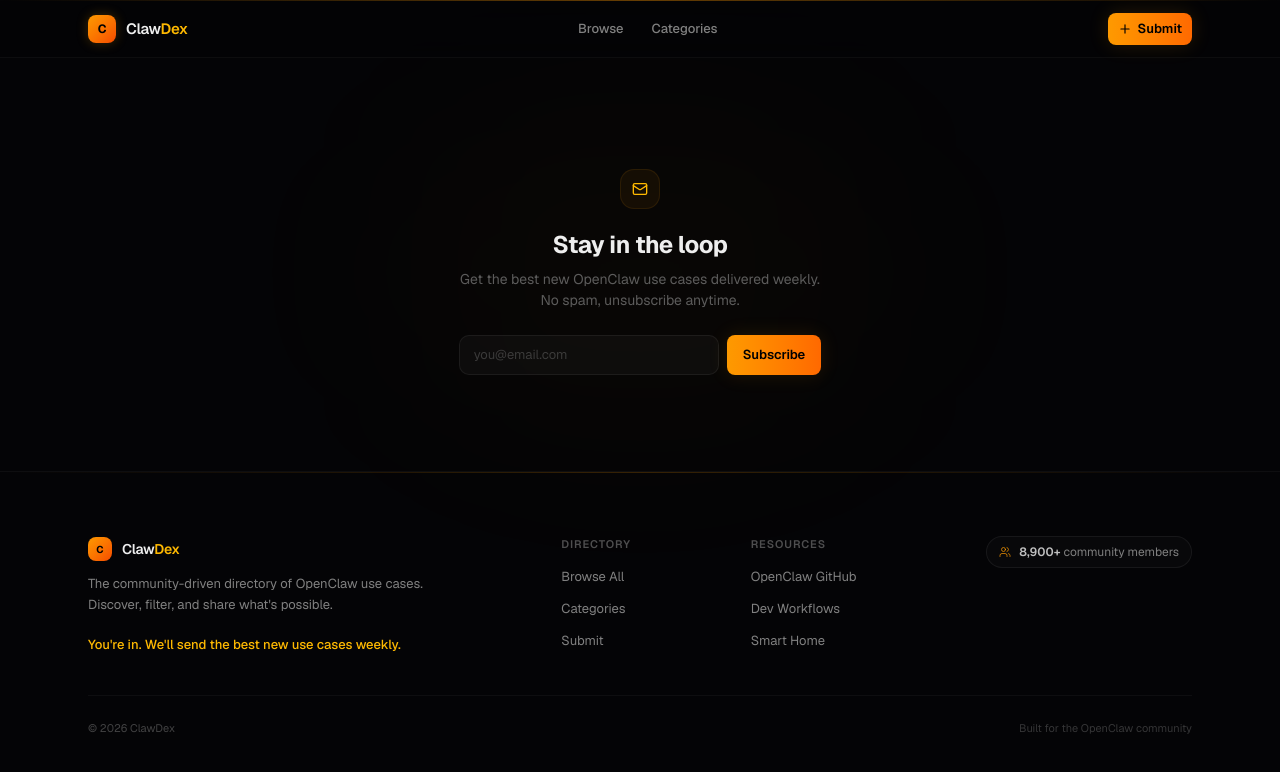
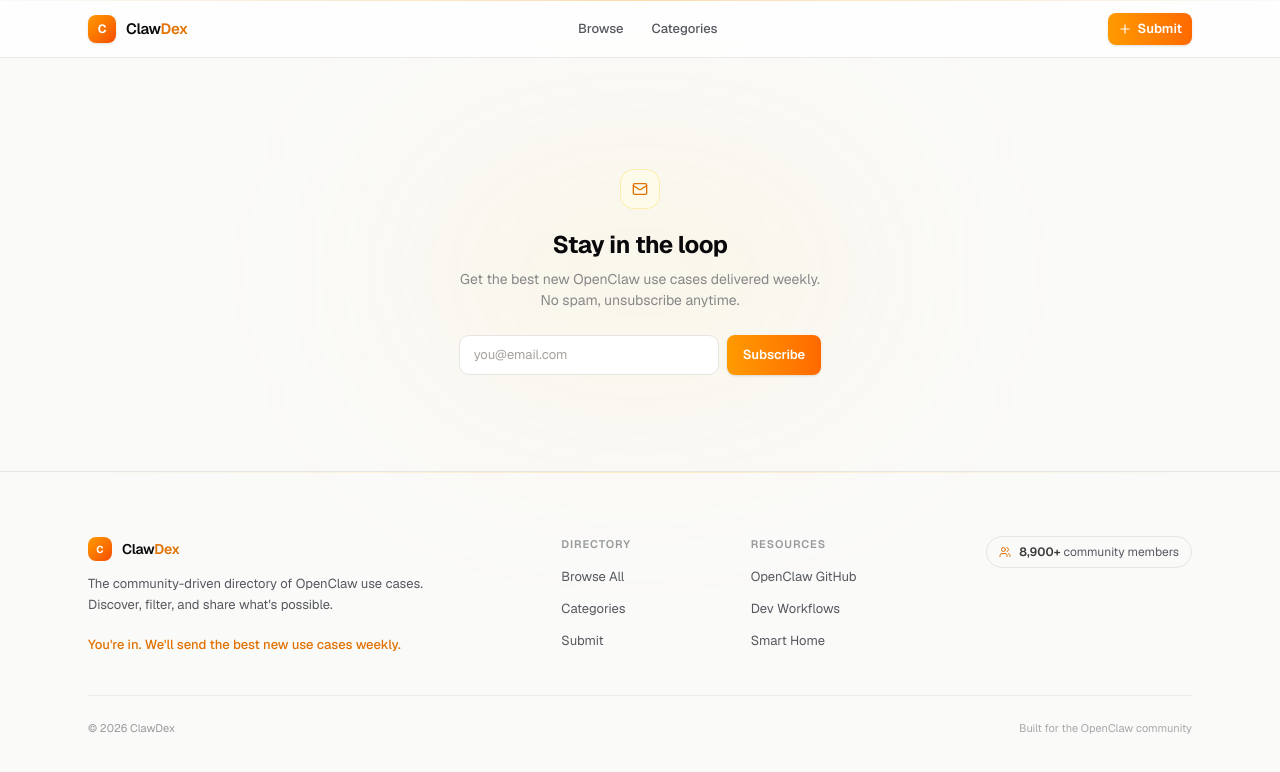
Before and after one commit to heytulsiprasad/clawdex, a Next.js app: page / in a window 1280 px wide. Both pictures are taken after typing "name@example.com" into the empty fields and a click on the button 334 px from the left and 2870 px from the top of the page. Shown: the part 2192-2964 px from the top of the page. Built offline with nearby package versions, Linux system fonts and the light colour scheme.

Commit message:
Switch entire homepage from dark to premium light theme
Convert all 7 files from dark Obsidian Ember to Warm Parchment light theme:
warm white canvas, stone-gray borders, shadow-based elevation, and deep
amber accent adapted for white backgrounds.

```diff
--- a/src/app/globals.css
+++ b/src/app/globals.css
@@ -47,45 +47,44 @@
 }
 
 /*
-  ClawDex Dark Theme — inspired by Linear/Vercel aesthetic
-  Background: Near-black (#0a0a0f)
-  Cards: Dark gray (#161620)
-  Accent: Amber/orange (#f59e0b)
+  ClawDex Light Theme — Warm Parchment
+  Background: Warm white (#fafaf8)
+  Cards: Pure white (#ffffff)
+  Accent: Deep amber/burnished gold
 */
 :root {
   --radius: 0.625rem;
-  /* Dark-first since ClawDex is a dark-theme site */
-  --background: oklch(0.11 0.005 285);
-  --foreground: oklch(0.95 0 0);
-  --card: oklch(0.16 0.005 285);
-  --card-foreground: oklch(0.95 0 0);
-  --popover: oklch(0.16 0.005 285);
-  --popover-foreground: oklch(0.95 0 0);
-  --primary: oklch(0.795 0.16 75);
-  --primary-foreground: oklch(0.16 0.005 285);
-  --secondary: oklch(0.20 0.005 285);
-  --secondary-foreground: oklch(0.90 0 0);
-  --muted: oklch(0.20 0.005 285);
-  --muted-foreground: oklch(0.60 0 0);
-  --accent: oklch(0.795 0.16 75);
-  --accent-foreground: oklch(0.16 0.005 285);
+  --background: oklch(0.985 0.002 90);
+  --foreground: oklch(0.14 0.005 285);
+  --card: oklch(1 0 0);
+  --card-foreground: oklch(0.14 0.005 285);
+  --popover: oklch(1 0 0);
+  --popover-foreground: oklch(0.14 0.005 285);
+  --primary: oklch(0.68 0.16 55);
+  --primary-foreground: oklch(1 0 0);
+  --secondary: oklch(0.965 0.002 90);
+  --secondary-foreground: oklch(0.25 0.005 285);
+  --muted: oklch(0.965 0.002 90);
+  --muted-foreground: oklch(0.46 0.01 260);
+  --accent: oklch(0.68 0.16 55);
+  --accent-foreground: oklch(1 0 0);
   --destructive: oklch(0.577 0.245 27.325);
-  --border: oklch(1 0 0 / 10%);
-  --input: oklch(1 0 0 / 12%);
-  --ring: oklch(0.795 0.16 75);
-  --chart-1: oklch(0.795 0.16 75);
+  --border: oklch(0.91 0.003 90);
+  --input: oklch(0.91 0.003 90);
+  --ring: oklch(0.68 0.16 55);
+  --chart-1: oklch(0.68 0.16 55);
   --chart-2: oklch(0.6 0.118 184.704);
   --chart-3: oklch(0.398 0.07 227.392);
   --chart-4: oklch(0.828 0.189 84.429);
   --chart-5: oklch(0.769 0.188 70.08);
-  --sidebar: oklch(0.13 0.005 285);
-  --sidebar-foreground: oklch(0.95 0 0);
-  --sidebar-primary: oklch(0.795 0.16 75);
-  --sidebar-primary-foreground: oklch(0.16 0.005 285);
-  --sidebar-accent: oklch(0.20 0.005 285);
-  --sidebar-accent-foreground: oklch(0.95 0 0);
-  --sidebar-border: oklch(1 0 0 / 10%);
-  --sidebar-ring: oklch(0.795 0.16 75);
+  --sidebar: oklch(0.975 0.002 90);
+  --sidebar-foreground: oklch(0.14 0.005 285);
+  --sidebar-primary: oklch(0.68 0.16 55);
+  --sidebar-primary-foreground: oklch(1 0 0);
+  --sidebar-accent: oklch(0.965 0.002 90);
+  --sidebar-accent-foreground: oklch(0.25 0.005 285);
+  --sidebar-border: oklch(0.91 0.003 90);
+  --sidebar-ring: oklch(0.68 0.16 55);
 }
 
 @layer base {
--- a/src/app/page.tsx
+++ b/src/app/page.tsx
@@ -35,10 +35,10 @@ function PersonaCard({ persona }: { persona: Persona }) {
   return (
     <Link
       href={`/browse?persona=${persona.id}`}
-      className="group flex items-center gap-3 rounded-xl border border-white/[0.05] bg-card/40 px-4 py-3 transition-all duration-300 hover:bg-card/70 hover:border-white/[0.08]"
+      className="group flex items-center gap-3 rounded-xl border border-stone-200/80 bg-white px-4 py-3 shadow-[0_1px_2px_rgba(0,0,0,0.03)] transition-all duration-300 hover:shadow-[0_2px_8px_rgba(0,0,0,0.06)] hover:border-stone-300/80"
     >
-      <div className="flex h-8 w-8 shrink-0 items-center justify-center rounded-lg bg-amber-500/[0.06] border border-amber-500/10 transition-colors group-hover:bg-amber-500/[0.10]">
-        <Icon className="size-3.5 text-amber-400" />
+      <div className="flex h-8 w-8 shrink-0 items-center justify-center rounded-lg bg-amber-50 border border-amber-200/60 transition-colors group-hover:bg-amber-100/80">
+        <Icon className="size-3.5 text-amber-600" />
       </div>
       <div className="min-w-0">
         <p className="text-[13px] font-semibold text-foreground tracking-[-0.01em]">
@@ -48,7 +48,7 @@ function PersonaCard({ persona }: { persona: Persona }) {
           {persona.description}
         </p>
       </div>
-      <ChevronRight className="ml-auto size-3.5 text-muted-foreground/30 transition-all group-hover:text-amber-400/60 group-hover:translate-x-0.5" />
+      <ChevronRight className="ml-auto size-3.5 text-muted-foreground/30 transition-all group-hover:text-amber-600/60 group-hover:translate-x-0.5" />
     </Link>
   );
 }
@@ -65,7 +65,7 @@ function SectionHeader({
   return (
     <div className="flex items-end justify-between mb-8">
       <div>
-        <p className="text-[11px] font-semibold uppercase tracking-[0.08em] text-amber-400/60 mb-1.5">
+        <p className="text-[11px] font-semibold uppercase tracking-[0.08em] text-amber-600/70 mb-1.5">
           {label}
         </p>
         <h2 className="text-xl font-bold tracking-[-0.02em] text-foreground sm:text-2xl">
@@ -114,7 +114,7 @@ export default function HomePage() {
               <Button
                 asChild
                 variant="outline"
-                className="border-white/[0.06] text-[13px] text-muted-foreground hover:text-foreground"
+                className="border-stone-200 text-[13px] text-muted-foreground hover:text-foreground hover:bg-stone-50"
               >
                 <Link href="/browse">
                   Browse all use cases
@@ -127,7 +127,7 @@ export default function HomePage() {
 
         {/* ── Divider ────────────────────────────────────────── */}
         <div className="mx-auto max-w-6xl px-4 sm:px-6">
-          <div className="h-[1px] bg-gradient-to-r from-transparent via-white/[0.06] to-transparent" />
+          <div className="h-[1px] bg-gradient-to-r from-transparent via-stone-300/40 to-transparent" />
         </div>
 
         {/* ── Categories ──────────────────────────────────────── */}
@@ -149,7 +149,7 @@ export default function HomePage() {
 
         {/* ── Divider ────────────────────────────────────────── */}
         <div className="mx-auto max-w-6xl px-4 sm:px-6">
-          <div className="h-[1px] bg-gradient-to-r from-transparent via-white/[0.06] to-transparent" />
+          <div className="h-[1px] bg-gradient-to-r from-transparent via-stone-300/40 to-transparent" />
         </div>
 
         {/* ── Persona Selector ────────────────────────────────── */}
@@ -172,13 +172,13 @@ export default function HomePage() {
         <section className="relative py-16 sm:py-24">
           {/* Glow */}
           <div className="pointer-events-none absolute inset-0 flex items-center justify-center">
-            <div className="h-[300px] w-[500px] rounded-full bg-amber-500/[0.025] blur-[100px]" />
+            <div className="h-[300px] w-[500px] rounded-full bg-amber-400/[0.06] blur-[100px]" />
           </div>
 
           <div className="relative mx-auto max-w-6xl px-4 sm:px-6">
             <div className="mx-auto max-w-lg text-center">
-              <div className="mb-5 inline-flex h-10 w-10 items-center justify-center rounded-xl bg-amber-500/[0.06] border border-amber-500/10">
-                <Mail className="size-4 text-amber-400" />
+              <div className="mb-5 inline-flex h-10 w-10 items-center justify-center rounded-xl bg-amber-50 border border-amber-200/60">
+                <Mail className="size-4 text-amber-600" />
               </div>
 
               <h2 className="text-xl font-bold tracking-[-0.02em] text-foreground sm:text-2xl">
@@ -194,9 +194,9 @@ export default function HomePage() {
                 <input
                   type="email"
                   placeholder="you@email.com"
-                  className="h-10 w-full max-w-[260px] rounded-lg border border-white/[0.06] bg-white/[0.03] px-3.5 text-[13px] text-foreground placeholder:text-muted-foreground/40 outline-none transition-all focus:border-amber-500/20 focus:bg-white/[0.05]"
+                  className="h-10 w-full max-w-[260px] rounded-lg border border-stone-200 bg-white px-3.5 text-[13px] text-foreground placeholder:text-stone-400 outline-none transition-all focus:border-amber-400/50 focus:ring-2 focus:ring-amber-400/10"
                 />
-                <Button className="h-10 bg-gradient-to-r from-amber-500 to-orange-500 text-black font-semibold text-[13px] hover:from-amber-400 hover:to-orange-400 shadow-[0_0_20px_rgba(245,158,11,0.12)]">
+                <Button className="h-10 bg-gradient-to-r from-amber-500 to-orange-500 text-white font-semibold text-[13px] hover:from-amber-600 hover:to-orange-600 shadow-sm hover:shadow-md transition-all">
                   Subscribe
                 </Button>
               </form>
--- a/src/components/layout/footer.tsx
+++ b/src/components/layout/footer.tsx
@@ -32,9 +32,9 @@ export function Footer() {
   };
 
   return (
-    <footer className="relative border-t border-white/[0.04]">
+    <footer className="relative border-t border-stone-200">
       {/* Top gradient line */}
-      <div className="absolute top-0 left-0 right-0 h-[1px] bg-gradient-to-r from-transparent via-amber-500/20 to-transparent" />
+      <div className="absolute top-0 left-0 right-0 h-[1px] bg-gradient-to-r from-transparent via-amber-400/20 to-transparent" />
 
       <div className="mx-auto max-w-6xl px-4 sm:px-6 py-12 lg:py-16">
         <div className="grid grid-cols-1 gap-10 lg:grid-cols-12 lg:gap-8">
@@ -42,10 +42,10 @@ export function Footer() {
           <div className="lg:col-span-5">
             <Link href="/" className="inline-flex items-center gap-2.5">
               <div className="flex h-6 w-6 items-center justify-center rounded-md bg-gradient-to-br from-amber-500 to-orange-600">
-                <span className="text-[10px] font-bold text-black">C</span>
+                <span className="text-[10px] font-bold text-white">C</span>
               </div>
               <span className="text-sm font-semibold tracking-[-0.02em]">
-                Claw<span className="text-amber-400">Dex</span>
+                Claw<span className="text-amber-600">Dex</span>
               </span>
             </Link>
 
@@ -57,7 +57,7 @@ export function Footer() {
             {/* Newsletter */}
             <form onSubmit={handleSubmit} className="mt-5">
               {submitted ? (
-                <p className="text-[13px] font-medium text-amber-400">
+                <p className="text-[13px] font-medium text-amber-600">
                   You&apos;re in. We&apos;ll send the best new use cases weekly.
                 </p>
               ) : (
@@ -71,12 +71,12 @@ export function Footer() {
                       placeholder="you@email.com"
                       value={email}
                       onChange={(e) => setEmail(e.target.value)}
-                      className="h-8 max-w-[220px] bg-white/[0.04] border-white/[0.06] text-[13px] placeholder:text-muted-foreground/60 focus-visible:border-amber-500/40 focus-visible:ring-amber-500/10"
+                      className="h-8 max-w-[220px] bg-white border-stone-200 text-[13px] placeholder:text-stone-400 focus-visible:border-amber-400 focus-visible:ring-amber-400/10"
                     />
                     <Button
                       type="submit"
                       size="sm"
-                      className="h-8 bg-white/[0.06] text-foreground/80 hover:bg-white/[0.10] hover:text-foreground border border-white/[0.06] text-[13px]"
+                      className="h-8 bg-stone-100 text-foreground/80 hover:bg-stone-200 hover:text-foreground border border-stone-200 text-[13px]"
                     >
                       <ArrowRight className="size-3.5" />
                     </Button>
@@ -109,8 +109,8 @@ export function Footer() {
 
           {/* Social Proof */}
           <div className="lg:col-span-3 lg:text-right">
-            <div className="inline-flex items-center gap-2 rounded-full border border-white/[0.06] bg-white/[0.02] px-3 py-1.5">
-              <Users className="size-3 text-amber-500/70" />
+            <div className="inline-flex items-center gap-2 rounded-full border border-stone-200 bg-stone-50 px-3 py-1.5">
+              <Users className="size-3 text-amber-600" />
               <span className="text-[12px] text-muted-foreground">
                 <span className="font-semibold text-foreground/80">8,900+</span>{" "}
                 community members
@@ -120,11 +120,11 @@ export function Footer() {
         </div>
 
         {/* Bottom */}
-        <div className="mt-10 flex items-center justify-between border-t border-white/[0.04] pt-6">
-          <p className="text-[11px] text-muted-foreground/50">
+        <div className="mt-10 flex items-center justify-between border-t border-stone-200/60 pt-6">
+          <p className="text-[11px] text-muted-foreground/60">
             &copy; {new Date().getFullYear()} ClawDex
           </p>
-          <p className="text-[11px] text-muted-foreground/40">
+          <p className="text-[11px] text-muted-foreground/50">
             Built for the OpenClaw community
           </p>
         </div>
--- a/src/components/layout/header.tsx
+++ b/src/components/layout/header.tsx
@@ -16,20 +16,20 @@ export function Header() {
   return (
     <header className="fixed top-0 left-0 right-0 z-50">
       {/* Gradient line at the very top */}
-      <div className="h-[1px] w-full bg-gradient-to-r from-transparent via-amber-500/40 to-transparent" />
+      <div className="h-[1px] w-full bg-gradient-to-r from-transparent via-amber-500/30 to-transparent" />
 
-      <div className="bg-background/60 backdrop-blur-xl border-b border-white/[0.04]">
+      <div className="bg-white/80 backdrop-blur-xl border-b border-stone-200/80">
         <nav className="mx-auto flex h-14 max-w-6xl items-center justify-between px-4 sm:px-6">
           {/* Logo */}
           <Link href="/" className="group flex items-center gap-2.5">
-            <div className="relative flex h-7 w-7 items-center justify-center rounded-md bg-gradient-to-br from-amber-500 to-orange-600 shadow-[0_0_12px_rgba(245,158,11,0.25)]">
-              <span className="text-xs font-bold text-black tracking-tight">
+            <div className="relative flex h-7 w-7 items-center justify-center rounded-md bg-gradient-to-br from-amber-500 to-orange-600 shadow-sm">
+              <span className="text-xs font-bold text-white tracking-tight">
                 C
               </span>
             </div>
             <span className="text-[15px] font-semibold tracking-[-0.02em] text-foreground">
               Claw
-              <span className="text-amber-400">Dex</span>
+              <span className="text-amber-600">Dex</span>
             </span>
           </Link>
 
@@ -51,7 +51,7 @@ export function Header() {
             <Button
               asChild
               size="sm"
-              className="h-8 bg-gradient-to-r from-amber-500 to-orange-500 text-black font-semibold text-[13px] hover:from-amber-400 hover:to-orange-400 shadow-[0_0_20px_rgba(245,158,11,0.15)] transition-all hover:shadow-[0_0_24px_rgba(245,158,11,0.25)]"
+              className="h-8 bg-gradient-to-r from-amber-500 to-orange-500 text-white font-semibold text-[13px] hover:from-amber-600 hover:to-orange-600 shadow-sm transition-all hover:shadow-md"
             >
               <Link href="/submit">
                 <Plus className="size-3.5" />
@@ -71,23 +71,23 @@ export function Header() {
 
         {/* Mobile Menu */}
         {mobileOpen && (
-          <div className="border-t border-white/[0.04] px-4 pb-4 pt-2 md:hidden">
+          <div className="border-t border-stone-200/60 px-4 pb-4 pt-2 md:hidden">
             <div className="flex flex-col gap-1">
               {NAV_LINKS.map((link) => (
                 <Link
                   key={link.href}
                   href={link.href}
                   onClick={() => setMobileOpen(false)}
-                  className="rounded-md px-3 py-2 text-sm font-medium text-muted-foreground transition-colors hover:bg-white/[0.04] hover:text-foreground"
+                  className="rounded-md px-3 py-2 text-sm font-medium text-muted-foreground transition-colors hover:bg-stone-100 hover:text-foreground"
                 >
                   {link.label}
                 </Link>
               ))}
-              <div className="mt-2 pt-2 border-t border-white/[0.04]">
+              <div className="mt-2 pt-2 border-t border-stone-200/60">
                 <Button
                   asChild
                   size="sm"
-                  className="w-full bg-gradient-to-r from-amber-500 to-orange-500 text-black font-semibold hover:from-amber-400 hover:to-orange-400"
+                  className="w-full bg-gradient-to-r from-amber-500 to-orange-500 text-white font-semibold hover:from-amber-600 hover:to-orange-600"
                 >
                   <Link href="/submit" onClick={() => setMobileOpen(false)}>
                     <Plus className="size-3.5" />
```
Also changed, not shown: src/components/layout/category-card.tsx (+39 -39 lines), src/components/layout/hero.tsx (+17 -20 lines), src/components/use-case/card.tsx (+20 -23 lines).
